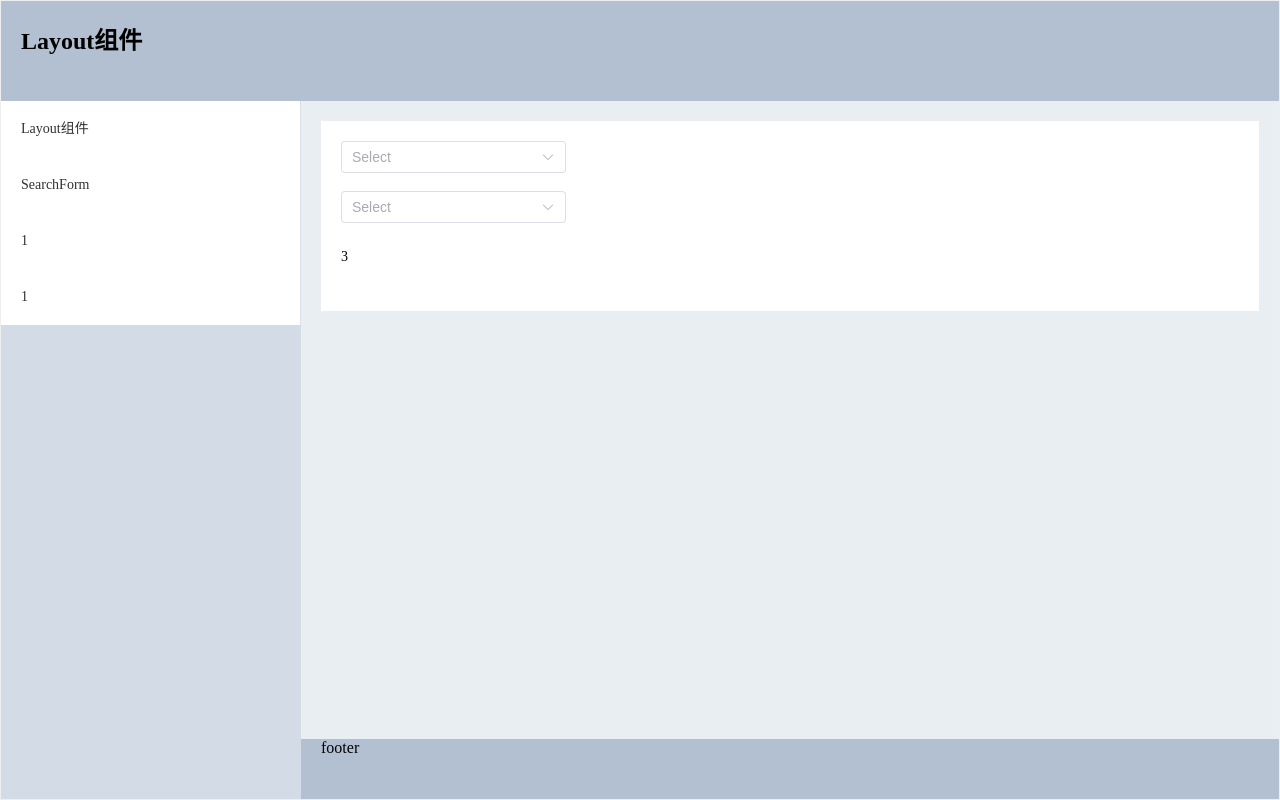
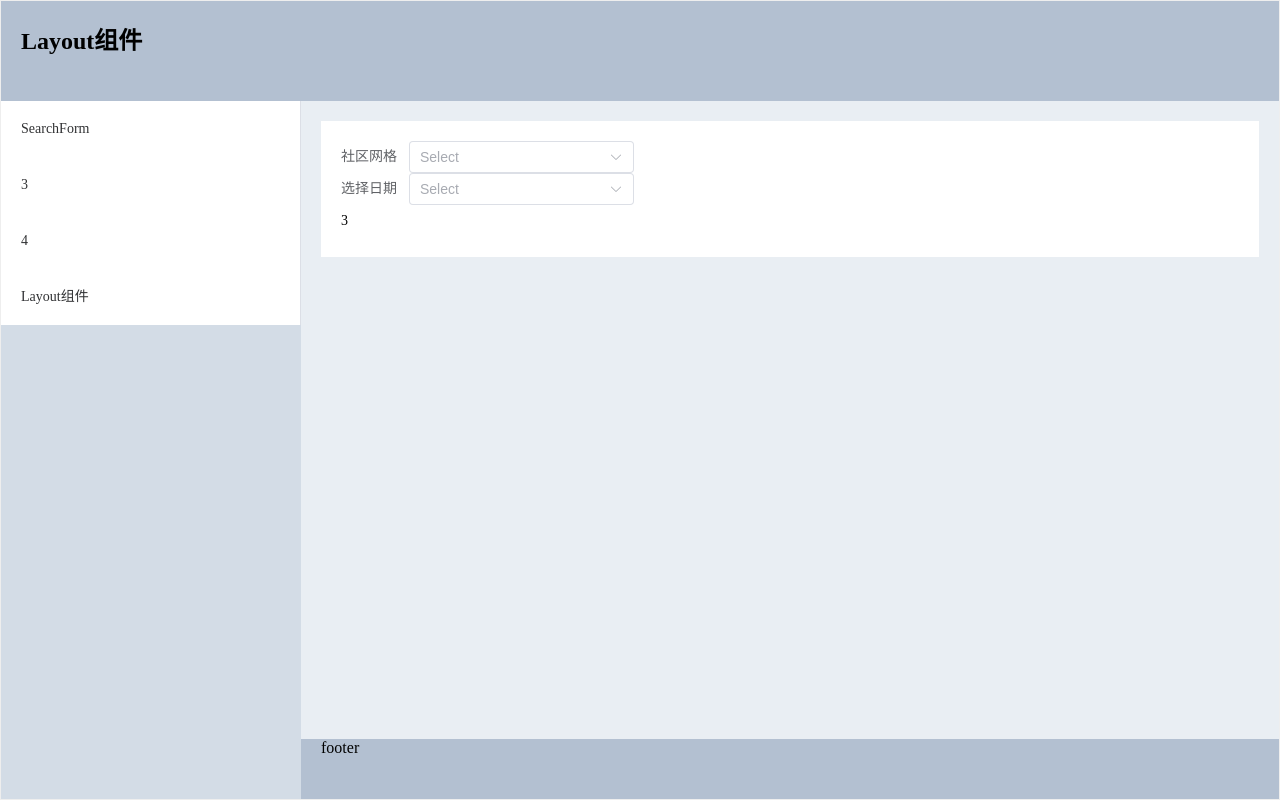
Before and after one commit to imp-wq/test_vue3, a Vue app: page /#/search-form in a window 1280 px wide. Built offline with nearby package versions, Linux system fonts and the light colour scheme.

Commit message:
3.10 18:00

```diff
--- /dev/null
+++ b/src/components/3.vue
@@ -0,0 +1,31 @@
+<template>
+  <div>
+    <button @click="login">登录</button>
+  </div>
+</template>
+
+<script>
+  import utils from '../utils'
+
+  export default {
+    data() {
+      return {
+        userInfo: {
+          username: 'yqadmin',
+          password: '12345678'
+        }
+      }
+    },
+    methods: {
+      async login() {
+        const { data: res } = await utils.request.post(
+          'http://10.32.67.95:9982/api/uc/openApi/user/login',
+          this.userInfo
+        )
+        console.log(res)
+      }
+    }
+  }
+</script>
+
+<style></style>
--- /dev/null
+++ b/src/components/4.vue
@@ -0,0 +1,9 @@
+<template>
+  <h2>4</h2>
+</template>
+
+<script>
+  export default {}
+</script>
+
+<style></style>
--- a/src/components/SearchForm.vue
+++ b/src/components/SearchForm.vue
@@ -1,15 +1,35 @@
 <template>
   <div class="SearchForm-container">
     <el-form inline>
-      <el-form-item> <el-cascader></el-cascader></el-form-item>
-      <el-form-item> <el-cascader></el-cascader></el-form-item>
+      <el-form-item label="社区网格">
+        <el-cascader
+          :options="gridOptions"
+          :props="{ label: 'name', value: 'id' }"
+        ></el-cascader
+      ></el-form-item>
+      <el-form-item label="选择日期"> <el-cascader></el-cascader></el-form-item>
       <el-form-item>3</el-form-item>
     </el-form>
   </div>
 </template>
 
 <script>
-  export default {}
+  import utils from '../utils'
+
+  export default {
+    data() {
+      return {
+        gridOption: []
+      }
+    },
+    methods: {
+      initGrid() {
+        utils.request.get(
+          'http://10.32.67.95:9982/cityie/system/fx/org/listTree',
+        )
+      }
+    }
+  }
 </script>
 
 <style>
@@ -28,5 +48,6 @@
     width: calc(50% - 15px - 15px);
     padding-right: 15px;
     padding-left: 0;
+    margin: 0;
   }
 </style>
--- a/src/components/asidebar.vue
+++ b/src/components/asidebar.vue
@@ -1,9 +1,10 @@
 <template>
-  <el-menu default-active="1" :router="true">
+  <el-menu default-active="" :router="true">
+    <!-- <el-menu-item index="login">Layout组件</el-menu-item> -->
+    <el-menu-item index="search-form">SearchForm</el-menu-item>
+    <el-menu-item index="3">3</el-menu-item>
+    <el-menu-item index="4">4</el-menu-item>
     <el-menu-item index="login">Layout组件</el-menu-item>
-    <el-menu-item index="search-form">SearchForm</el-menu-item>
-    <el-menu-item>1</el-menu-item>
-    <el-menu-item>1</el-menu-item>
   </el-menu>
 </template>
 
--- a/src/components/layout.vue
+++ b/src/components/layout.vue
@@ -12,7 +12,11 @@
       <el-container>
         <el-main>
           <!-- main区域 -->
-          <router-view></router-view>
+          <router-view v-slot="{ Component }">
+            <transition name="fade" mode="out-in">
+              <component :is="Component"></component>
+            </transition>
+          </router-view>
         </el-main>
         <el-footer>footer</el-footer>
       </el-container>
@@ -45,4 +49,20 @@
   .el-main {
     background-color: #e9eef3;
   }
+
+  .fade-leave-active {
+    transition-property: all;
+    transition-duration: 1s;
+  }
+  .fade-enter-active {
+    transition-property: all;
+    transition-duration: 1s;
+  }
+  .fade-leave-to {
+    opacity: 0;
+    transform: translate(30px);
+  }
+  .fade-enter-from {
+    opacity: 0;
+  }
 </style>
--- a/src/components/login.vue
+++ b/src/components/login.vue
@@ -1,4 +1,5 @@
 <template>
+<div>
   <button @click="login">获取数据</button>
   <button @click="getUserInfo">获取用户信息</button>
   <table>
@@ -17,6 +18,7 @@
         </tr>
     </tbody>
   </table>
+
   <hr>
 
   <div>
@@ -30,7 +32,7 @@
     <button @click="start">start</button>
     <button @click="set">set</button>
     <button @click="done">done</button>
-
+</div>
 </template>
 
 <script>
@@ -125,8 +127,6 @@ export default {
 </script>
 
 <style scoped>
-
-
 table {
   border: 1px solid #000;
 }
```
Also changed, not shown: demo.html (+11 -10 lines), src/router/index.js (+8 -0 lines).
